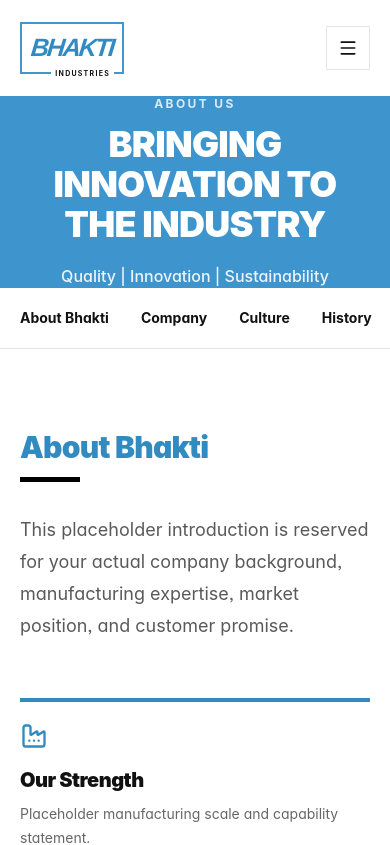
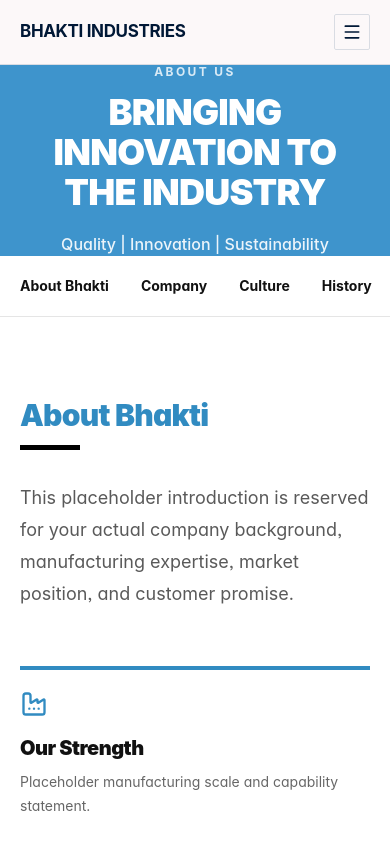
Before and after one commit to Harsh20071111/Social_Internship, a Next.js app: page /about in a window 390 px wide. Shown: the top 845 px of the page. Built offline with nearby package versions, Linux system fonts and the light colour scheme.

Commit message:
Refactor global navbar and consolidate layout

```diff
--- a/src/app/layout.tsx
+++ b/src/app/layout.tsx
@@ -4,6 +4,7 @@ import "./globals.css";
 import { ThemeProvider } from "@/components/theme-provider";
 import { Toaster } from "@/components/ui/sonner";
 import Footer from "@/components/Footer";
+import { Navbar } from "@/components/layout/Navbar";
 
 const geistSans = Geist({
   variable: "--font-geist-sans",
@@ -38,7 +39,8 @@ export default function RootLayout({
           enableSystem
           disableTransitionOnChange
         >
-          <div className="flex flex-col min-h-screen w-full">
+          <div className="flex flex-col min-h-screen w-full pt-16">
+            <Navbar />
             <main className="flex-1 flex flex-col">
               {children}
             </main>
--- a/src/components/home/PuckLandingPage.tsx
+++ b/src/components/home/PuckLandingPage.tsx
@@ -62,26 +62,12 @@ const reveal = {
 function BrandMark({ inverse = false }: { inverse?: boolean }) {
   return (
     <Link href="/" className="group flex items-center gap-3" aria-label="Bhakti Industries home">
-      <div
-        className={`relative flex h-[52px] w-[104px] items-center justify-center border-2 px-3 transition-colors ${
-          inverse
-            ? "border-white text-white"
-            : "border-[#4396c8] text-[#318bc1]"
-        }`}
-      >
-        <span className="puck-logo-word text-[25px] font-black italic tracking-[-0.08em]">
-          BHAKTI
-        </span>
-        <span
-          className={`absolute -bottom-[7px] right-2 bg-white px-1 text-[7px] font-bold uppercase tracking-[0.18em] ${
-            inverse ? "bg-[#0876b7] text-white" : "text-[#111]"
-          }`}
-        >
-          Industries
-        </span>
-      </div>
-      <div className="hidden h-[44px] w-[44px] items-center justify-center rounded-full border border-[#f0a13a] text-[#e87d24] sm:flex">
-        <Sparkles className="h-5 w-5" />
+      <div className={`relative flex items-center gap-2 p-1.5 rounded-lg transition-all duration-200 ${inverse ? 'bg-white/95 shadow-sm' : ''}`}>
+        <img
+          src="/images/logo.png"
+          alt="Bhakti Industries Logo"
+          className="h-11 w-auto object-contain"
+        />
       </div>
     </Link>
   );
--- a/src/components/layout/Navbar.tsx
+++ b/src/components/layout/Navbar.tsx
@@ -1,105 +1,114 @@
 "use client";
 
+import { ArrowRight, Menu, Phone, X } from "lucide-react";
 import Link from "next/link";
+import { usePathname } from "next/navigation";
 import { useState } from "react";
-import { Menu, X, Phone } from "lucide-react";
+
 import { Button } from "@/components/ui/button";
 
 const navLinks = [
-  { href: "/", label: "Home" },
-  { href: "/products", label: "Products" },
-  { href: "/factories", label: "Factories" },
-  { href: "/about", label: "About" },
-  { href: "/contact", label: "Contact" },
+  { label: "Home", href: "/" },
+  { label: "Products", href: "/products" },
+  { label: "Factories", href: "/factories" },
+  { label: "About", href: "/about" },
+  { label: "Contact", href: "/contact" },
 ];
 
 export function Navbar() {
   const [mobileOpen, setMobileOpen] = useState(false);
+  const pathname = usePathname() || "/";
 
   return (
-    <header className="sticky top-0 z-50 w-full border-b border-[#e5e2e3] bg-white">
-      <div className="mx-auto flex h-16 max-w-[1280px] items-center justify-between px-6">
-        {/* Logo */}
-        <Link href="/" className="flex items-center gap-2">
-          <div className="flex h-8 w-8 items-center justify-center rounded bg-[#001836]">
-            <span className="text-sm font-bold text-white leading-none">B</span>
-          </div>
-          <div className="flex flex-col">
-            <span className="text-[15px] font-semibold leading-tight tracking-tight text-[#1b1b1c]">
-              Bhakti Industries
-            </span>
-            <span className="text-[10px] font-medium uppercase tracking-[0.08em] text-[#737780]">
-              Industries
-            </span>
-          </div>
+    <header className="fixed inset-x-0 top-0 z-50 border-b border-[#d9dce3] bg-[#fcf8f9]/95 backdrop-blur-md">
+      <div className="mx-auto flex h-16 max-w-[1600px] items-center justify-between px-5 sm:px-8 lg:px-10">
+        <Link
+          href="/"
+          className="text-[17px] font-bold tracking-[-0.02em] text-[#001836] sm:text-xl"
+        >
+          BHAKTI INDUSTRIES
         </Link>
 
-        {/* Desktop Navigation */}
-        <nav className="hidden items-center gap-8 md:flex">
-          {navLinks.map((link) => (
+        <nav className="hidden items-center gap-7 md:flex" aria-label="Primary navigation">
+          {navLinks.map((link) => {
+            const isActive = pathname === link.href || (link.href !== "/" && pathname.startsWith(link.href));
+            return (
               <Link
-              key={link.href}
+                key={link.label}
                 href={link.href}
-              className="text-[14px] font-medium text-[#43474f] transition-colors duration-200 hover:text-[#001836]"
+                className={`border-b-2 py-1 text-sm font-medium transition-colors ${
+                  isActive
+                    ? "border-[#001836] text-[#001836]"
+                    : "border-transparent text-[#5c5f60] hover:text-[#001836]"
+                }`}
               >
                 {link.label}
               </Link>
-          ))}
+            );
+          })}
         </nav>
 
-        {/* Desktop CTA */}
-        <div className="hidden items-center gap-3 md:flex">
+        <div className="hidden items-center gap-4 lg:flex">
           <a
             href="tel:+919876543210"
-            className="flex items-center gap-1.5 text-[13px] font-medium text-[#43474f]"
+            className="flex items-center gap-1.5 text-xs font-medium text-[#5c5f60] transition-colors hover:text-[#001836]"
           >
             <Phone className="h-3.5 w-3.5" />
             +91 98765 43210
           </a>
-          <Link href="/inquiry">
-            <Button className="h-9 rounded bg-[#001836] px-5 text-[13px] font-semibold text-white shadow-none hover:bg-[#002d5b] transition-colors duration-200">
+          <Button
+            render={<Link href="/inquiry" />}
+            nativeButton={false}
+            className="h-10 rounded-sm bg-[#001836] px-5 text-xs font-semibold uppercase tracking-[0.06em] text-white shadow-none hover:bg-[#002d5b]"
+          >
               Request Quote
+              <ArrowRight className="ml-1 h-4 w-4" />
           </Button>
-          </Link>
         </div>
 
-        {/* Mobile Toggle */}
         <button
-          onClick={() => setMobileOpen(!mobileOpen)}
-          className="flex h-9 w-9 items-center justify-center rounded border border-[#e5e2e3] md:hidden"
-          aria-label="Toggle menu"
+          type="button"
+          className="flex h-9 w-9 items-center justify-center rounded-sm border border-[#d9dce3] text-[#001836] md:hidden"
+          onClick={() => setMobileOpen((open) => !open)}
+          aria-label="Toggle navigation"
+          aria-expanded={mobileOpen}
         >
-          {mobileOpen ? (
-            <X className="h-4 w-4 text-[#1b1b1c]" />
-          ) : (
-            <Menu className="h-4 w-4 text-[#1b1b1c]" />
-          )}
+          {mobileOpen ? <X className="h-5 w-5" /> : <Menu className="h-5 w-5" />}
         </button>
       </div>
 
-      {/* Mobile Menu */}
       {mobileOpen && (
-        <div className="border-t border-[#e5e2e3] bg-white px-6 py-4 md:hidden">
-          <nav className="flex flex-col gap-1">
-            {navLinks.map((link) => (
+        <nav
+          className="border-t border-[#e5e2e3] bg-[#fcf8f9] px-5 py-4 md:hidden"
+          aria-label="Mobile navigation"
+        >
+          <div className="mx-auto flex max-w-[1600px] flex-col gap-1">
+            {navLinks.map((link) => {
+              const isActive = pathname === link.href || (link.href !== "/" && pathname.startsWith(link.href));
+              return (
                 <Link
-                key={link.href}
+                  key={link.label}
                   href={link.href}
                   onClick={() => setMobileOpen(false)}
-                className="rounded px-3 py-2.5 text-[14px] font-medium text-[#43474f] hover:bg-[#f0edee] hover:text-[#001836] transition-colors duration-150"
+                  className={`rounded-sm px-3 py-2.5 text-sm font-medium hover:bg-[#f0edee] transition-colors ${
+                    isActive ? "text-[#001836] bg-[#f0edee]" : "text-[#43474f] hover:text-[#001836]"
+                  }`}
                 >
                   {link.label}
                 </Link>
-            ))}
-            <div className="mt-3 border-t border-[#e5e2e3] pt-3">
-              <Link href="/inquiry" onClick={() => setMobileOpen(false)}>
-                <Button className="w-full h-10 rounded bg-[#001836] text-[13px] font-semibold text-white shadow-none hover:bg-[#002d5b]">
+              );
+            })}
+            <Button
+              render={
+                <Link href="/inquiry" onClick={() => setMobileOpen(false)} />
+              }
+              nativeButton={false}
+              className="mt-3 h-10 rounded-sm bg-[#001836] text-sm text-white shadow-none hover:bg-[#002d5b]"
+            >
               Request Quote
             </Button>
-              </Link>
           </div>
         </nav>
-        </div>
       )}
     </header>
   );
--- a/src/components/layout/PuckChrome.tsx
+++ b/src/components/layout/PuckChrome.tsx
@@ -18,94 +18,18 @@ const navItems = [
 export function PuckBrandMark({ inverse = false }: { inverse?: boolean }) {
   return (
     <Link href="/" className="group flex items-center gap-3" aria-label="Bhakti Industries home">
-      <div
-        className={`relative flex h-[52px] w-[104px] items-center justify-center border-2 px-3 ${
-          inverse ? "border-white text-white" : "border-[#4396c8] text-[#318bc1]"
-        }`}
-      >
-        <span className="puck-logo-word text-[25px] font-black italic tracking-[-0.08em]">
-          BHAKTI
-        </span>
-        <span
-          className={`absolute -bottom-[7px] right-2 px-1 text-[7px] font-bold uppercase tracking-[0.18em] ${
-            inverse ? "bg-[#0876b7] text-white" : "bg-white text-[#111]"
-          }`}
-        >
-          Industries
-        </span>
-      </div>
-      <div className="hidden h-[44px] w-[44px] items-center justify-center rounded-full border border-[#f0a13a] text-[#e87d24] sm:flex">
-        <Sparkles className="h-5 w-5" />
+      <div className={`relative flex items-center gap-2 p-1.5 rounded-lg transition-all duration-200 ${inverse ? 'bg-white/95 shadow-sm' : ''}`}>
+        <img
+          src="/images/logo.png"
+          alt="Bhakti Industries Logo"
+          className="h-11 w-auto object-contain"
+        />
       </div>
     </Link>
   );
 }
 
-export function PuckHeader({ overlay = false }: { overlay?: boolean }) {
-  const [open, setOpen] = useState(false);
-  const inverse = overlay;
 
-  return (
-    <header
-      className={
-        overlay
-          ? "absolute inset-x-0 top-0 z-50 text-white"
-          : "relative z-50 bg-white text-[#111]"
-      }
-    >
-      <div className="mx-auto flex h-[96px] max-w-[1160px] items-center justify-between px-5">
-        <PuckBrandMark inverse={inverse} />
-        <nav className="hidden items-center gap-8 lg:flex">
-          {navItems.map((item) => (
-            <Link
-              key={item.label}
-              href={item.href}
-              className={`flex items-center gap-1 text-[14px] font-bold transition-opacity hover:opacity-65 ${
-                inverse ? "text-white" : "text-[#111]"
-              }`}
-            >
-              {item.label}
-              {item.dropdown && <ChevronDown className="h-3.5 w-3.5" strokeWidth={2.5} />}
-            </Link>
-          ))}
-        </nav>
-        <button
-          type="button"
-          onClick={() => setOpen((value) => !value)}
-          className={`flex h-11 w-11 items-center justify-center border lg:hidden ${
-            inverse ? "border-white/40" : "border-black/10"
-          }`}
-          aria-label="Toggle navigation"
-          aria-expanded={open}
-        >
-          {open ? <X className="h-5 w-5" /> : <Menu className="h-5 w-5" />}
-        </button>
-      </div>
-
-      {open && (
-        <motion.nav
-          initial={{ opacity: 0, height: 0 }}
-          animate={{ opacity: 1, height: "auto" }}
-          className="border-t border-black/10 bg-white px-5 py-5 text-[#111] lg:hidden"
-        >
-          <div className="mx-auto grid max-w-[1160px] gap-1">
-            {navItems.map((item) => (
-              <Link
-                key={item.label}
-                href={item.href}
-                onClick={() => setOpen(false)}
-                className="flex items-center justify-between border-b border-black/5 py-3 text-sm font-bold"
-              >
-                {item.label}
-                {item.dropdown && <ChevronDown className="h-4 w-4" />}
-              </Link>
-            ))}
-          </div>
-        </motion.nav>
-      )}
-    </header>
-  );
-}
 
 export function PuckFooter() {
   return (
--- a/src/components/layout/PuckPage.tsx
+++ b/src/components/layout/PuckPage.tsx
@@ -2,7 +2,7 @@
 
 import Image from "next/image";
 import { motion } from "framer-motion";
-import { PuckFooter, PuckHeader } from "@/components/layout/PuckChrome";
+import { PuckFooter } from "@/components/layout/PuckChrome";
 
 export function PuckPage({
   children,
@@ -21,7 +21,6 @@ export function PuckPage({
 
   return (
     <div className="min-h-screen bg-white text-[#111]">
-      {!imageHero && <PuckHeader />}
       <section
         className={`relative flex min-h-[140px] items-center justify-center overflow-hidden px-5 text-center text-white md:min-h-[180px] ${
           imageHero ? "pt-24" : "bg-[#3e94cc]"
@@ -31,7 +30,6 @@ export function PuckPage({
           <>
             <Image src={heroImage!} alt="" fill priority className="object-cover" />
             <div className="absolute inset-0 bg-[#167fbd]/70" />
-            <PuckHeader overlay />
           </>
         )}
         <motion.div
```
Also changed, not shown: src/components/home/HomePage.tsx (+1 -93 lines), public/images/logo.png (added). Lines whose indentation alone changed are shown as unchanged.
